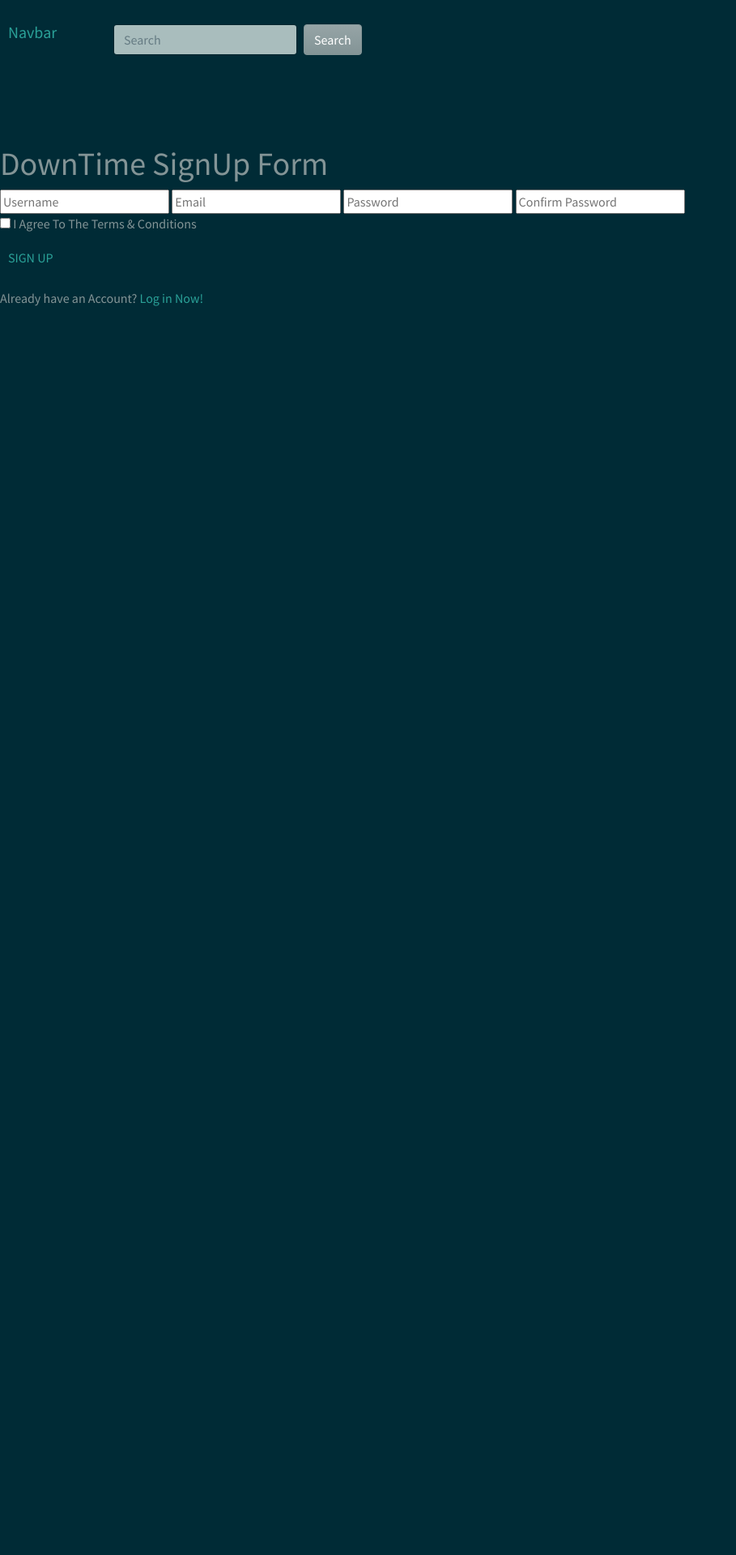
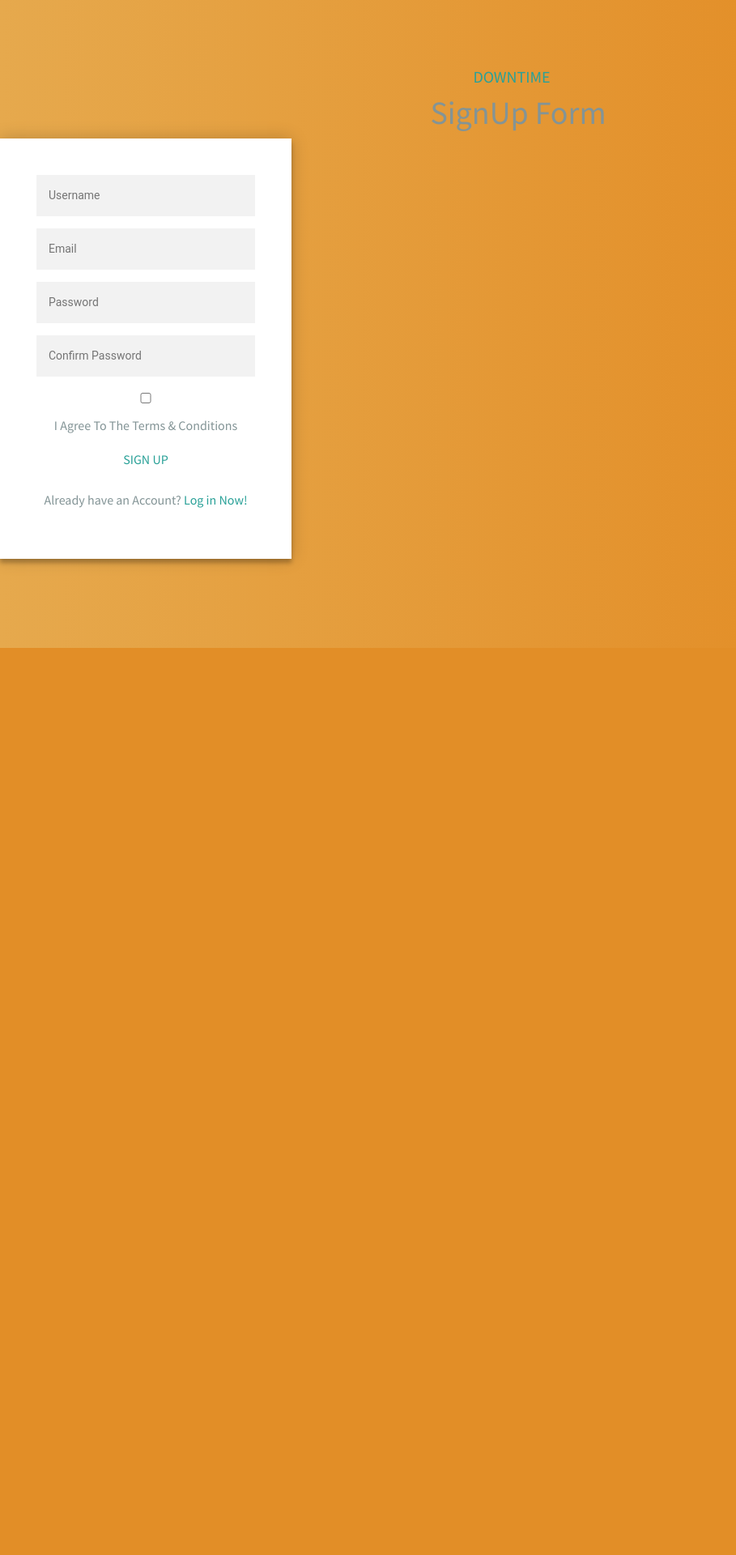
Before and after one commit to GSCrawley/downtime, a Python web app: template templates/sign-up.html in a window 1280 px wide. Shown: the top 1920 px of the page at 81% size, without its empty margins (0-909 px from the left). After the commit the page ends 800 px from the top, so only its background shows below. Run offline with Jinja, Linux system fonts and the light colour scheme; the template is opened without the code that fills it, so the values that code supplies are empty; some libraries are stand-ins or nearby versions.

Commit message:
css changes

```diff
--- a/static/css/log-in.css
+++ b/static/css/log-in.css
@@ -16,7 +16,8 @@
   font-style: Tangerine, 32px;
   /* color:(rgb(57, 18, 233)); */
   padding-top: 75px;
-  /* padding-bottom: 15px; */
+  padding-bottom: 15px;
+
 }
 .form {
   position: absolute;
@@ -24,7 +25,8 @@
   background: #FFFFFF;
   max-width: 360px;
   margin: 0 auto 100px;
-  padding: 15px;
+  padding: 45px;
+  padding-left: -15px;
   text-align: center;
   box-shadow: 0 0 20px 0 rgba(0, 0, 0, 0.2), 0 5px 5px 0 rgba(0, 0, 0, 0.24);
 }
--- a/static/css/sign-up.css
+++ b/static/css/sign-up.css
@@ -0,0 +1,117 @@
+
+
+@import url(https://fonts.googleapis.com/css?family=Tangerine:300);
+
+.login-page {
+  position: center;
+  vertical-align: middle;
+  width: 360px;
+  padding: 8% 0 0;
+  margin: auto;
+}
+
+.main-body1 {
+  position: center;
+  text-align: center;
+  font-style: Tangerine, 32px;
+  /* color:(rgb(57, 18, 233)); */
+  padding-top: 75px;
+  padding-bottom: 15px;
+
+}
+.form {
+  position: absolute;
+  z-index: 1;
+  background: #FFFFFF;
+  max-width: 360px;
+  margin: 0 auto 100px;
+  padding: 45px;
+  padding-left: -15px;
+  text-align: center;
+  box-shadow: 0 0 20px 0 rgba(0, 0, 0, 0.2), 0 5px 5px 0 rgba(0, 0, 0, 0.24);
+}
+.form input {
+  font-family: "Roboto", sans-serif;
+  outline: 0;
+  background: #f2f2f2;
+  width: 100%;
+  border: 0;
+  margin: 0 0 15px;
+  padding: 15px;
+  box-sizing: border-box;
+  font-size: 14px;
+}
+.form button {
+  font-family: "Roboto", sans-serif;
+  text-transform: uppercase;
+  outline: 0;
+  background: rgb(226, 134, 28);
+  width: 100%;
+  border: 0;
+  padding: 15px;
+  color: #FFFFFF;
+  font-size: 14px;
+  -webkit-transition: all 0.3 ease;
+  transition: all 0.3 ease;
+  cursor: pointer;
+}
+.form button:hover,.form button:active,.form button:focus {
+  background:rgb(226, 134, 28);
+}
+.form .message {
+  margin: 15px 0 0;
+  color: #b3b3b3;
+  font-size: 12px;
+}
+.form .message a {
+  color: rgb(230, 169, 77)
+  text-decoration: none;
+}
+.form .register-form {
+  display: none;
+}
+.container {
+  position: fixed;
+  z-index: 1;
+  max-width: 300px;
+  margin: 0 auto;
+}
+.container:before, .container:after {
+  content: "";
+  display: block;
+  clear: both;
+}
+.container .info {
+  margin: 50px auto;
+  text-align: center;
+}
+.container .info h1 {
+  margin: 0 0 15px;
+  padding: 0;
+  font-size: 36px;
+  font-weight: 300;
+  color: #1a1a1a;
+}
+.container .info span {
+  color: #4d4d4d;
+  font-size: 12px;
+}
+.container .info span a {
+  color: #000000;
+  text-decoration: none;
+}
+.container .info span .fa {
+  color: #EF3B3A;
+}
+body {
+  background:  rgb(227, 167, 98); /* fallback for old browsers */
+  background: -webkit-linear-gradient(right, rgb(226, 134, 28), rgb(230, 169, 77));
+  background: -moz-linear-gradient(right,  rgb(226, 134, 28), rgb(230, 169, 77));
+  background: -o-linear-gradient(right, rgb(226, 134, 28),  rgb(230, 169, 77));
+  background: linear-gradient(to left, rgb(226, 134, 28), rgb(230, 169, 77));
+  font-family: "Roboto", sans-serif;
+  -webkit-font-smoothing: antialiased;
+  -moz-osx-font-smoothing: grayscale;
+  object-position: center;
+
+}
--- a/templates/log-in.html
+++ b/templates/log-in.html
@@ -29,14 +29,14 @@
         <a class="navbar-brand" href="../templates/index.html">DOWNTIME</a>
       </div>
 
-          <link href="static/css/log-in.css" rel="stylesheet" type="text/css" media="all" />
+          <!-- <link href="static/css/log-in.css" rel="stylesheet" type="text/css" media="all" /> -->
 
           <div class="login-page">
               <div class="form">
                 <form class="login-form">
                   <input type="text" placeholder="username"/>
                   <input type="password" placeholder="password"/>
-                  <button>login</button>
+                  <button href="../templates/pick-library.html"></button>login</button>
                   <p class="message">Not registered? <a href="../templates/sign-up.html">Create an account</a></p>
                 </form>
               </div>
--- a/templates/sign-up.html
+++ b/templates/sign-up.html
@@ -6,14 +6,14 @@
     <meta charset="utf-8">
     <meta name="viewport" content="width=device-width, initial-scale=1, shrink-to-fit=no">
 
+    <!-- CUSTOM STYLES -->
+    <link rel="stylesheet" type="text/css" href="../static/css/sign-up.css">
+
     <!-- Bootstrap CSS -->
     <link rel="stylesheet" href="https://stackpath.bootstrapcdn.com/bootstrap/4.4.1/css/bootstrap.min.css" integrity="sha384-Vkoo8x4CGsO3+Hhxv8T/Q5PaXtkKtu6ug5TOeNV6gBiFeWPGFN9MuhOf23Q9Ifjh" crossorigin="anonymous">
 
     <!-- BOOTSTRAP THEME -->
     <link rel="stylesheet" href="https://bootswatch.com/4/solar/bootstrap.min.css">
-
-    <!-- CUSTOM STYLES -->
-    <link rel="stylesheet" type="text/css" href="../static/css/main.css">
 
     <!-- JavaScript -->
     <script type="text/javascript" src="../static/javascript/myscript.js"></script>
@@ -24,20 +24,13 @@
     <div class="main-body1">
       <!-- Nav Bar -->
       <div class="nav-title">
-        <a class="navbar-brand" href="#">Navbar</a>
+        <a class="navbar-brand" href="../templates/index.html">DOWNTIME</a>
       </div>
 
-          <div class="search-bar">
-            <form class="form-inline my-2 my-lg-0">
-              <input class="form-control mr-sm-2" type="text" placeholder="Search">
-              <button class="btn btn-secondary my-2 my-sm-0" type="submit">Search</button>
-            </form>
-          </div>
-
-          <div class="main-w3layouts wrapper">
-            <h1>DownTime SignUp Form</h1>
-            <div class="main-agileinfo">
-                <div class="agileits-top">
+      <div class="main-w3layouts wrapper">
+            <h1>SignUp Form</h1>
+            <div class="form">
+              <form class="signup-form">
                     <form action="/sign-up" method="post">
                         <input class="text" type="text" name="username" placeholder="Username" required="">
                         <input class="text email" type="email" name="email" placeholder="Email" required="">
@@ -50,7 +43,7 @@
                             </label>
                             <div class="clear"> </div>
                         </div>
-                        <p style="padding:10px"><a href="../templates/pick-library.html"> SIGN UP</a></p>
+                        <p style="padding:10px"><a href="../templates/log-in.html"> SIGN UP</a></p>
                     </form>
                     <p>Already have an Account? <a href="../templates/log-in.html"> Log in Now!</a></p>
                 </div>
```
